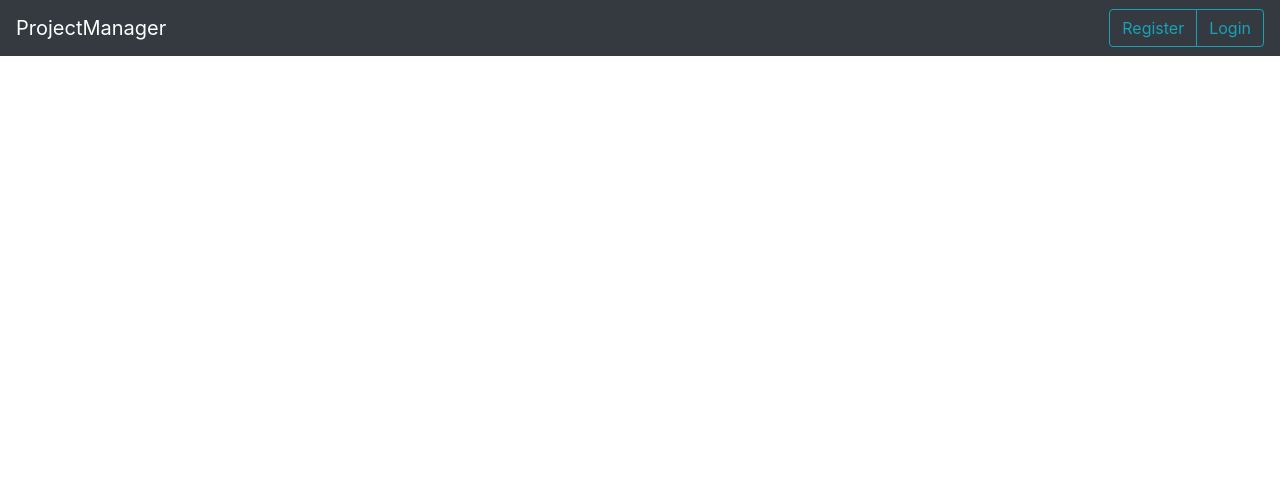
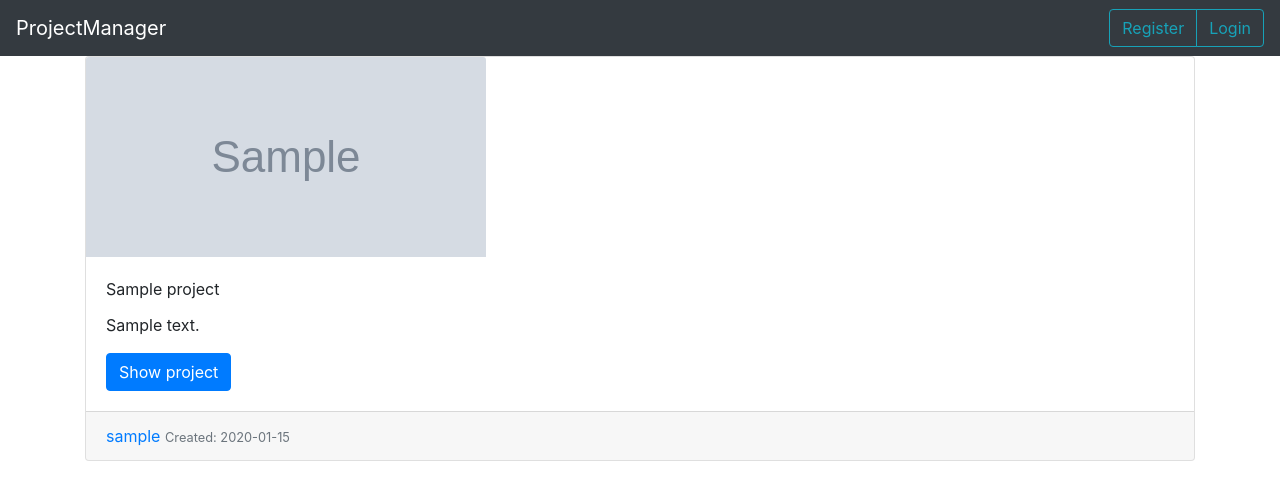
Before and after one commit to NeiroX/Flask_Project_Manager, a Flask app: page / in a window 1280 px wide. Shown: the top 500 px of the page. Run offline with Flask 2, Linux system fonts and the light colour scheme; tables that the repository leaves empty hold one stand-in row (values such as "Sample post"); grey boxes marked "Sample" are stand-in pictures; parts of the project's set-up code (start-up, migrations or seed data) failed here and were passed over; some libraries are stand-ins or nearby versions.

Commit message:
Displaying projects on main page and looking in close

```diff
--- a/authen.py
+++ b/authen.py
@@ -39,6 +39,7 @@ def check_new_user(form: RegisterForm):
 @blueprint.route('/register', methods=['GET', 'POST'])
 def register():
     form = RegisterForm()
+
     countries_list = [(country, country) for country in
                       [line.strip() for line in open('Data/countries.txt').readlines()]]
     form.country.choices = countries_list
--- a/main.py
+++ b/main.py
@@ -1,13 +1,14 @@
 from flask import Flask, render_template, request, make_response, abort, url_for, redirect
 from forms import RegisterForm
 from flask_login import LoginManager, current_user
-from models import User
+from models import User, Projects
 from werkzeug.utils import secure_filename
 import os
 import authen
 import errors
 import blog
 import db_session
+from useful_functions import get_popular_projects, resize_image
 
 app = Flask(__name__)
 app.config['SECRET_KEY'] = 'flask_project_key'
@@ -24,8 +25,10 @@ def load_user(user_id):
 
 @app.route('/')
 def base():
+    sesion = db_session.create_session()
+    projects = get_popular_projects()
     message = request.cookies.get('error_message')
-    response = make_response(render_template('base.html', message=message))
+    response = make_response(render_template('first_screen.html', projects=projects, message=message))
     response.set_cookie('error_message', '1', max_age=0)
     return response
 
--- a/models.py
+++ b/models.py
@@ -1,5 +1,6 @@
 import datetime
 import sqlalchemy
+from flask import url_for
 from sqlalchemy import orm
 from db_session import SqlAlchemyBase
 from werkzeug.security import check_password_hash, generate_password_hash
@@ -33,6 +34,7 @@ class Projects(SqlAlchemyBase):
     short_description = sqlalchemy.Column(sqlalchemy.Text, nullable=True)
     full_description = sqlalchemy.Column(sqlalchemy.Text, nullable=True)
     create_date = sqlalchemy.Column(sqlalchemy.DateTime, default=datetime.datetime.now())
+    image_path=sqlalchemy.Column(sqlalchemy.String)
     edit_date = sqlalchemy.Column(sqlalchemy.DateTime)
     rates_5 = sqlalchemy.Column(sqlalchemy.Integer, default=0)
     rates_4 = sqlalchemy.Column(sqlalchemy.Integer, default=0)
--- a/static/css/style.css
+++ b/static/css/style.css
@@ -3,4 +3,3 @@
 }
 .lab{
     margin-bottom:10px;
-}
--- a/templates/base.html
+++ b/templates/base.html
@@ -10,6 +10,9 @@
     <link rel="stylesheet" href="{{ url_for('static', filename='css/style.css') }}">
     <script src="https://code.jquery.com/jquery-3.1.1.slim.min.js" integrity="sha384-A7FZj7v+d/sdmMqp/nOQwliLvUsJfDHW+k9Omg/a/EheAdgtzNs3hpfag6Ed950n" crossorigin="anonymous"></script>
     <script src="https://maxcdn.bootstrapcdn.com/bootstrap/4.0.0-alpha.6/js/bootstrap.min.js" integrity="sha384-vBWWzlZJ8ea9aCX4pEW3rVHjgjt7zpkNpZk+02D9phzyeVkE+jo0ieGizqPLForn" crossorigin="anonymous"></script>
+    <script src="https://code.jquery.com/jquery-3.2.1.slim.min.js" integrity="sha384-KJ3o2DKtIkvYIK3UENzmM7KCkRr/rE9/Qpg6aAZGJwFDMVNA/GpGFF93hXpG5KkN" crossorigin="anonymous"></script>
+    <script src="https://cdnjs.cloudflare.com/ajax/libs/popper.js/1.12.9/umd/popper.min.js" integrity="sha384-ApNbgh9B+Y1QKtv3Rn7W3mgPxhU9K/ScQsAP7hUibX39j7fakFPskvXusvfa0b4Q" crossorigin="anonymous"></script>
+    <script src="https://maxcdn.bootstrapcdn.com/bootstrap/4.0.0/js/bootstrap.min.js" integrity="sha384-JZR6Spejh4U02d8jOt6vLEHfe/JQGiRRSQQxSfFWpi1MquVdAyjUar5+76PVCmYl" crossorigin="anonymous"></script>
     <title>{{title}}</title>
 </head>
 <body>
--- /dev/null
+++ b/templates/first_screen.html
@@ -0,0 +1,24 @@
+{% extends "base.html" %}
+{% block content %}
+    <div>
+
+
+
+    </div>
+    <div class="card-deck">
+        {% for prjct in projects %}
+            <div class="card w-50">
+                <img alt="Card image cap" class="card-img-top" style= "max-width:400px; max-height:200px !important;" src={{prjct.image_path}} />
+                <div class="card-body">
+                    <div class="card-title">{{ prjct.name }}</div>
+                    <p class="card-text">{{ prjct.short_description }}</p>
+                    <a href={{'project/%d'| format(prjct.id)}} class="btn btn-primary">Show project</a>
+                </div>
+                <div class="card-footer">
+                    <a href="#">{{ prjct.owner.username }}</a>
+                    <small class="text-muted">Created: {{ prjct.create_date.strftime("%Y-%m-%d") }}</small><br>
+                </div>
+            </div>
+        {% endfor %}
+    </div>
+{% endblock %}
--- a/templates/register.html
+++ b/templates/register.html
@@ -2,7 +2,7 @@
 {% block content %}
 <div align="center">
     <h1>Register</h1>
-
+    <img src={{ url_for('static',filename='imgs/project_imgs/1_12.png') }}>
 </div>
     <form method="post" action="" novalidate>
     {{form.hidden_tag()}}
--- a/useful_functions.py
+++ b/useful_functions.py
@@ -1,11 +1,43 @@
+from flask import Flask, render_template, request, make_response, abort, url_for, redirect
+from forms import RegisterForm
+from flask_login import LoginManager, current_user
+from models import User, Projects
+from werkzeug.utils import secure_filename
+import os
+import authen
+import errors
+import blog
+from PIL import Image
+import db_session
+
+
+def get_popular_projects():
+    sesion = db_session.create_session()
+
+    return sesion.query(Projects).all()
+
+
+def get_recommended_projects():
+    sesion = db_session.create_session()
+    return sesion.query(Projects).all()
+
+
+def resize_image(img_url, w, h):
+    try:
+        image = Image.open(img_url)
+        new_image = image.resize((w, h))
+        new_image.save(img_url)
+        return 'OK'
+    except Exception as e:
+        return e
 import db_session
 from models import Projects
 from flask import abort
 
 
 def get_project(id):
-    session = db_session.create_session()
-    object_project = session.query(Projects).filter(Projects.id == id).first()
+    sesion = db_session.create_session()
+    object_project = sesion.query(Projects).get(id)
     if object_project:
         return object_project
     abort(404)
```
Also changed, not shown: blog.py (+10 -6 lines), static/imgs/project_imgs/1_12.png (added), static/imgs/project_imgs/1_13.png (added), static/imgs/project_imgs/1_5.jpg (added), static/imgs/project_imgs/no_project_image.jpg (added).
